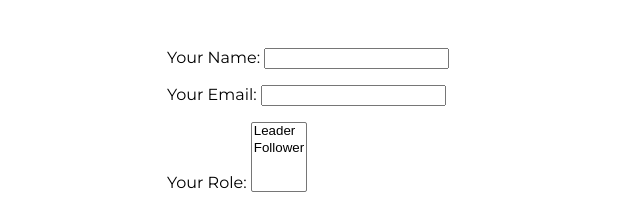
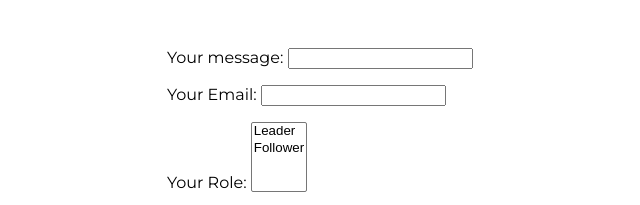
Before and after one commit to saicharan-gouru/My-portfolio, a plain HTML site: page about.html in a window 1280 px wide. Shown: the part 805-1010 px from the top of the page, 273-913 px from the left. Drawn offline with Linux system fonts and the light colour scheme.

Commit message:
Update about.html

```diff
--- a/about.html
+++ b/about.html
@@ -44,7 +44,7 @@
         </center><br>
         <form name="contact" action="POST" data-netlify="true">
             <p>
-                <label>Your Name: <input type="text" name="name" /></label>
+                <label>Your message: <input type="text" name="message" /></label>
             </p>
             <p>
                 <label>Your Email: <input type="email" name="email" /></label>
```
